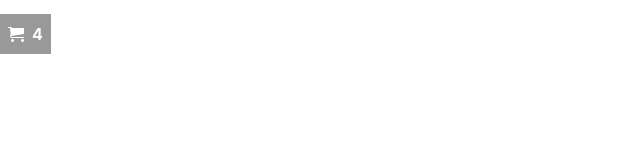
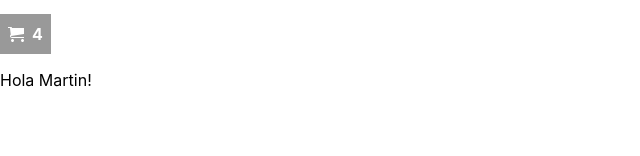
Before and after one commit to uxmoon/ecommerce-martinluna, a React (Create React App) app: page / in a window 1280 px wide. Shown: the part 144-300 px from the top of the page, without its empty margins (0-640 px from the left). Built offline with nearby package versions, Linux system fonts and the light colour scheme.

Commit message:
Se importa nuevo componente ItemListContainer

```diff
--- a/src/App.js
+++ b/src/App.js
@@ -1,4 +1,5 @@
 import NavBar from "./components/NavBar";
+import ItemListContainer from "./components/ItemListContainer";
 import "./App.css";
 
 function App() {
@@ -7,6 +8,7 @@ function App() {
       <header>
         <h1>eCommerce</h1>
         <NavBar />
+        <ItemListContainer greeting="Martin" />
       </header>
     </div>
   );
```
